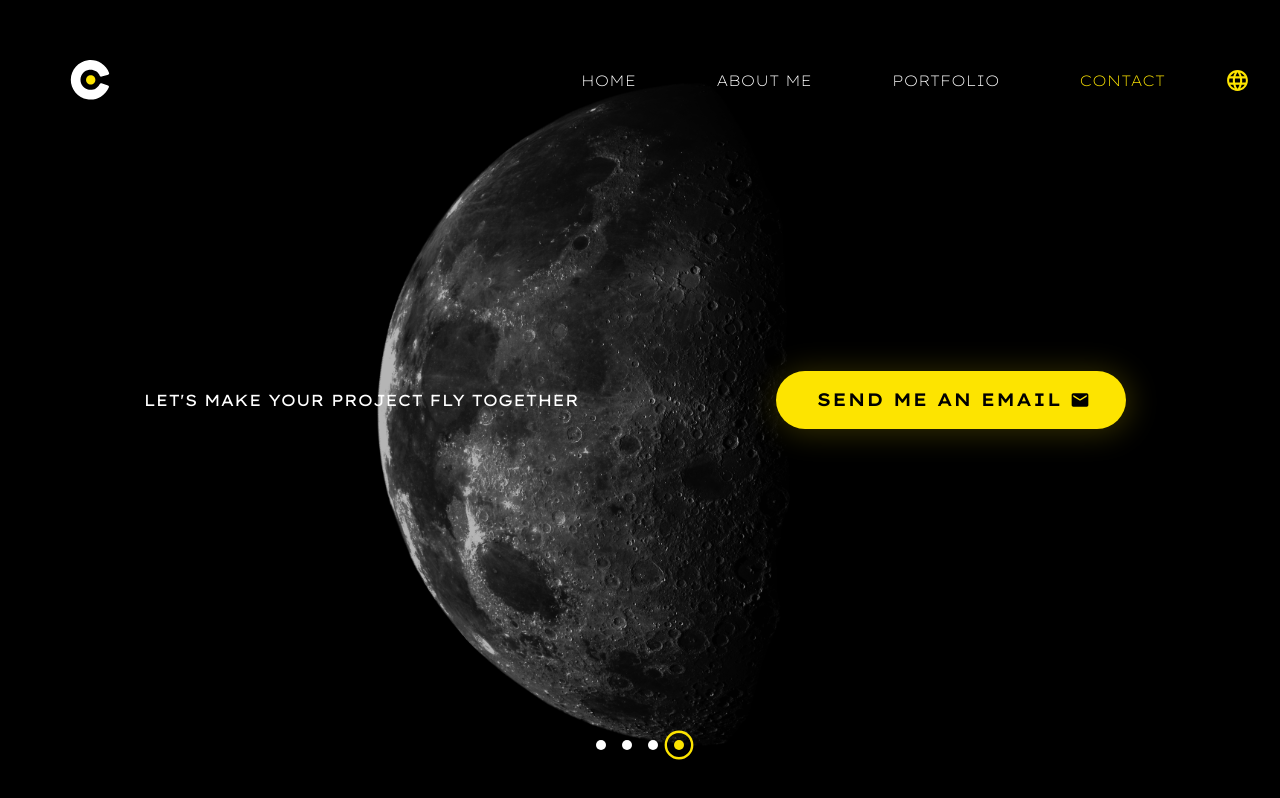
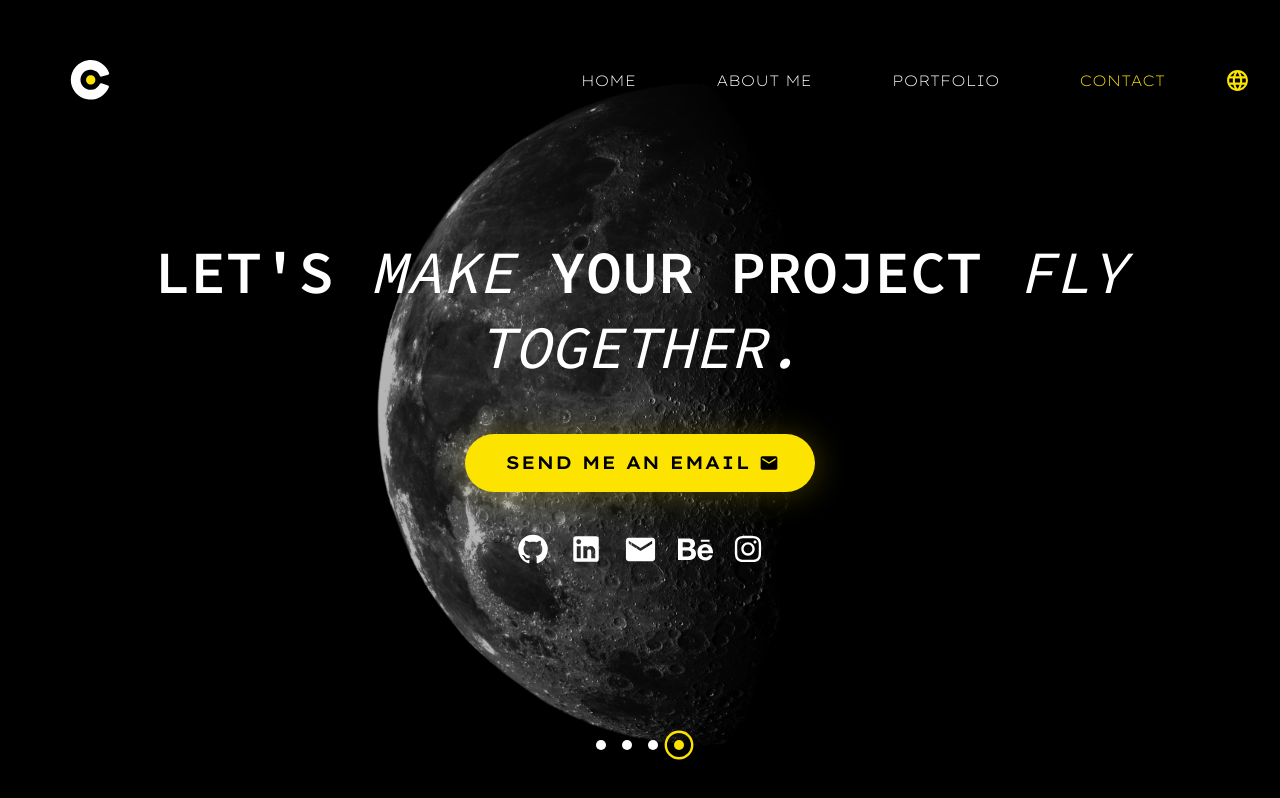
Before and after one commit to candelaojeda/my-portfolio, a React (Create React App) app in the folder my-portfolio/: page / in a window 1280 px wide. Both pictures are taken after a click on the link "CONTACT". Shown: the top 798 px of the page. Built offline with nearby package versions, Linux system fonts and the light colour scheme.

Commit message:
added social icons in this Contact component

```diff
--- a/my-portfolio/src/components/Contact.js
+++ b/my-portfolio/src/components/Contact.js
@@ -1,13 +1,30 @@
-import React from "react";
-import { Container, ContentButton } from "../styles/StyledComponentContact";
+import React, { useState } from "react";
+import {
+  Container,
+  ContentButton,
+  SocialIcons,
+  TextSection,
+} from "../styles/StyledComponentContact";
 import { Button } from "@mui/material";
 import { Email } from "@mui/icons-material";
+import { GitHub, LinkedIn } from "../styles/StyledComponentHome";
+import { FaBehance } from "react-icons/fa";
+import { FaInstagram } from "react-icons/fa";
 
 const Contact = () => {
+  const [hoverState, setHoverState] = useState({
+    github: false,
+    linkedin: false,
+    email: false,
+    behance: false,
+    instagram: false,
+  });
+
   return (
     <Container>
+      <TextSection>
         <p>
-        LET'S <span>MAKE</span> YOUR PROJECT <span>FLY TOGETHER</span>
+          LET'S <span>MAKE</span> YOUR PROJECT <span>FLY TOGETHER.</span>
         </p>
         <ContentButton>
           <Button
@@ -33,6 +50,98 @@ const Contact = () => {
             SEND ME AN EMAIL
           </Button>
         </ContentButton>
+        <SocialIcons>
+          <GitHub
+            style={{
+              color: hoverState.github ? "#FDE400" : "white",
+              width: "32px",
+              height: "32px",
+              cursor: "pointer",
+            }}
+            onMouseEnter={() =>
+              setHoverState((prev) => ({ ...prev, github: true }))
+            }
+            onMouseLeave={() =>
+              setHoverState((prev) => ({ ...prev, github: false }))
+            }
+            onClick={() =>
+              window.open("https://github.com/candelaojeda", "_blank")
+            }
+          />
+          <LinkedIn
+            style={{
+              color: hoverState.linkedin ? "#FDE400" : "white",
+              width: "34px",
+              height: "34px",
+              cursor: "pointer",
+            }}
+            onMouseEnter={() =>
+              setHoverState((prev) => ({ ...prev, linkedin: true }))
+            }
+            onMouseLeave={() =>
+              setHoverState((prev) => ({ ...prev, linkedin: false }))
+            }
+            onClick={() =>
+              window.open(
+                "https://www.linkedin.com/in/candela-ojeda/",
+                "_blank"
+              )
+            }
+          />
+          <Email
+            style={{
+              color: hoverState.email ? "#FDE400" : "white",
+              width: "35px",
+              height: "35px",
+              cursor: "pointer",
+            }}
+            onMouseEnter={() =>
+              setHoverState((prev) => ({ ...prev, email: true }))
+            }
+            onMouseLeave={() =>
+              setHoverState((prev) => ({ ...prev, email: false }))
+            }
+            onClick={() => {
+              window.location.href =
+                "mailto:ojedacandelaco@gmail.com?subject=Contacto%20desde%20tu%20portfolio&body=Hola%20Candela,%20te%20contacto%20porque%20...";
+            }}
+          />
+          <FaBehance
+            style={{
+              color: hoverState.behance ? "#FDE400" : "white",
+              width: "35px",
+              height: "35px",
+              cursor: "pointer",
+            }}
+            onMouseEnter={() =>
+              setHoverState((prev) => ({ ...prev, behance: true }))
+            }
+            onMouseLeave={() =>
+              setHoverState((prev) => ({ ...prev, behance: false }))
+            }
+            onClick={() => {
+              window.open("https://www.behance.net/candelaojeda4", "_blank");
+            }}
+          />
+          <FaInstagram
+            style={{
+              color: hoverState.instagram ? "#FDE400" : "white",
+              width: "30px",
+              height: "30px",
+              cursor: "pointer",
+            }}
+            onMouseEnter={() =>
+              setHoverState((prev) => ({ ...prev, instagram: true }))
+            }
+            onMouseLeave={() =>
+              setHoverState((prev) => ({ ...prev, instagram: false }))
+            }
+            onClick={() => {
+              window.open("https://www.instagram.com/candesign.art/", "_blank");
+            }}
+          />
+        </SocialIcons>
+      </TextSection>
     </Container>
   );
 };
```
Lines whose indentation alone changed are shown as unchanged.
